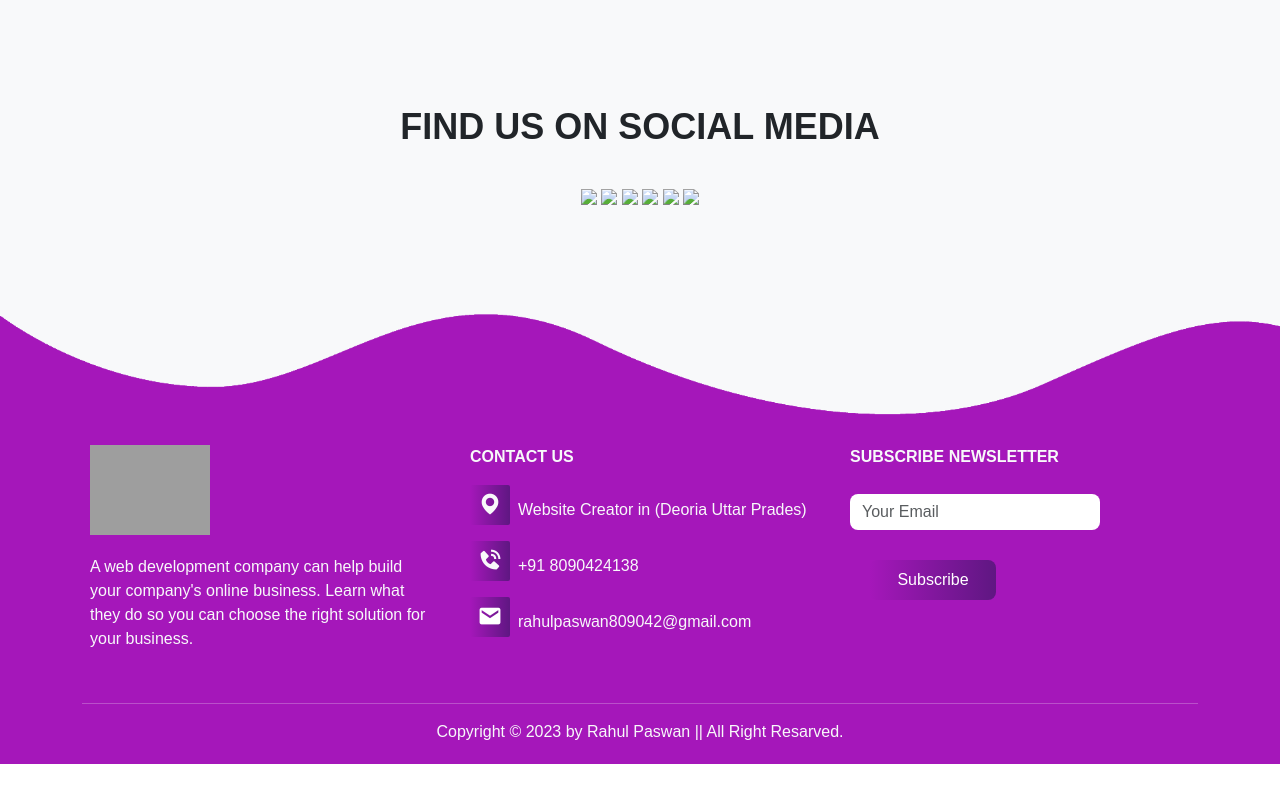
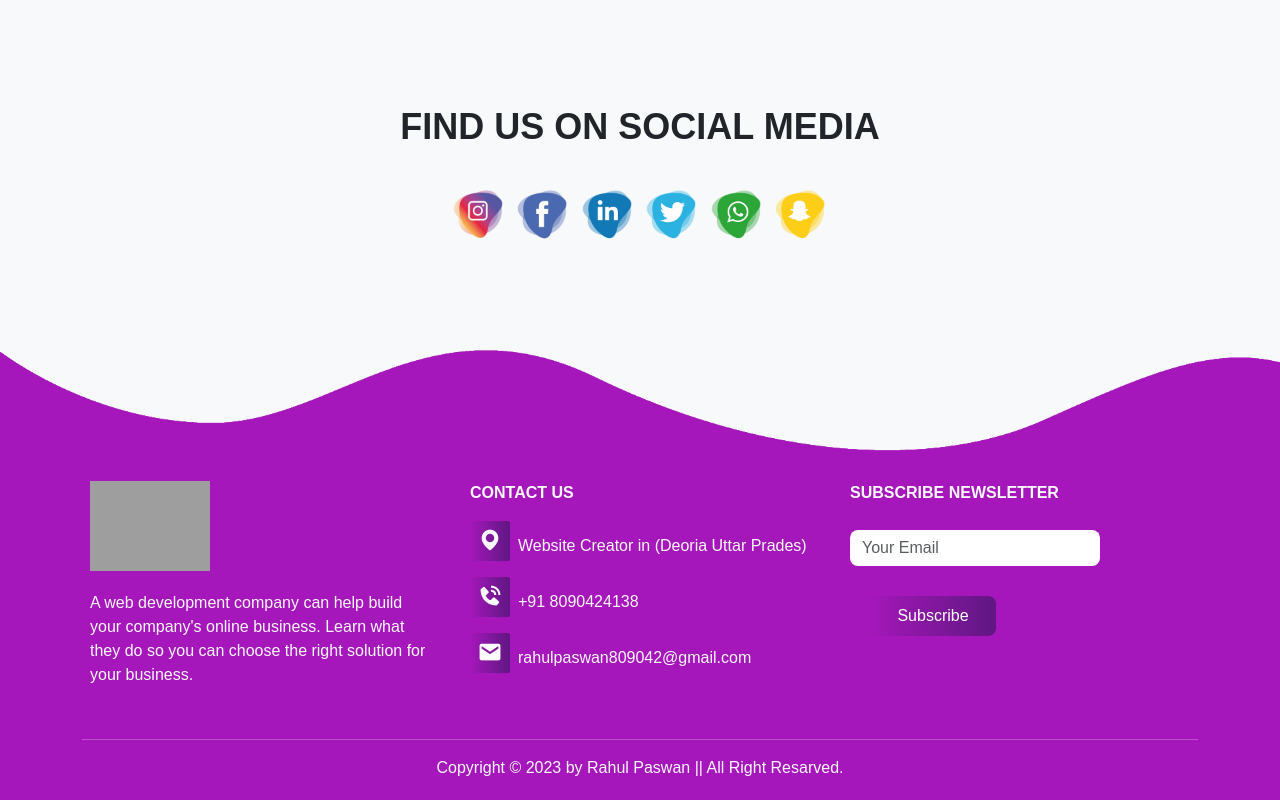
Before and after one commit to RahulPaswanDeoria/demoportfolio, a plain HTML site: page index.html in a window 1280 px wide. Shown: the part 2515-3315 px from the top of the page. Before the commit the page ends 3279 px from the top, so only its background shows below. Drawn offline with nearby package versions, Linux system fonts and the light colour scheme; grey boxes are pictures that could not be loaded.

Commit message:
Update index.html

```diff
--- a/index.html
+++ b/index.html
@@ -143,12 +143,12 @@
   <div class="container text-center">
     <p>FIND US ON SOCIAL MEDIA</p>
     <div class="social-icon">
-    <a href="https://www.instagram.com/rahul_paswan_deoria_/" target="_blank"><img src="images/instagram-icon.png"></a>
-    <a href="https://www.facebook.com/people/Rahul-Paswan-Deoria/pfbid031hVtErVYBueu9ao64vbDuixKNAfsn6nkxProx7fwJWHWHFrkSe7Z3zJzaG5tZkbbl/" target="_blank"><img src="images/facebook-icon.png"></a>
-    <a href="https://www.linkedin.com/in/rahul-paswan-80a7b422b/" target="_blank"><img src="images/linkedin-icon.png"></a>
-    <a href="https://twitter.com/Rahulpaswan80" target="_blank"><img src="images/twitter-icon.png"></a>
-    <a href="https://wa.me/+918090424138" target="_blank"><img src="images/whatsapp-icon.png"></a>
-    <a href="https://www.snapchat.com/add/iamrahul8127" target="_blank"><img src="images/snapchat-icon.png"></a>
+    <a href="https://www.instagram.com/rahul_paswan_deoria_/" target="_blank"><img src="instagram-icon.png"></a>
+    <a href="https://www.facebook.com/people/Rahul-Paswan-Deoria/pfbid031hVtErVYBueu9ao64vbDuixKNAfsn6nkxProx7fwJWHWHFrkSe7Z3zJzaG5tZkbbl/" target="_blank"><img src="facebook-icon.png"></a>
+    <a href="https://www.linkedin.com/in/rahul-paswan-80a7b422b/" target="_blank"><img src="linkedin-icon.png"></a>
+    <a href="https://twitter.com/Rahulpaswan80" target="_blank"><img src="twitter-icon.png"></a>
+    <a href="https://wa.me/+918090424138" target="_blank"><img src="whatsapp-icon.png"></a>
+    <a href="https://www.snapchat.com/add/iamrahul8127" target="_blank"><img src="snapchat-icon.png"></a>
   </div>
   </div>
  </section>
```
